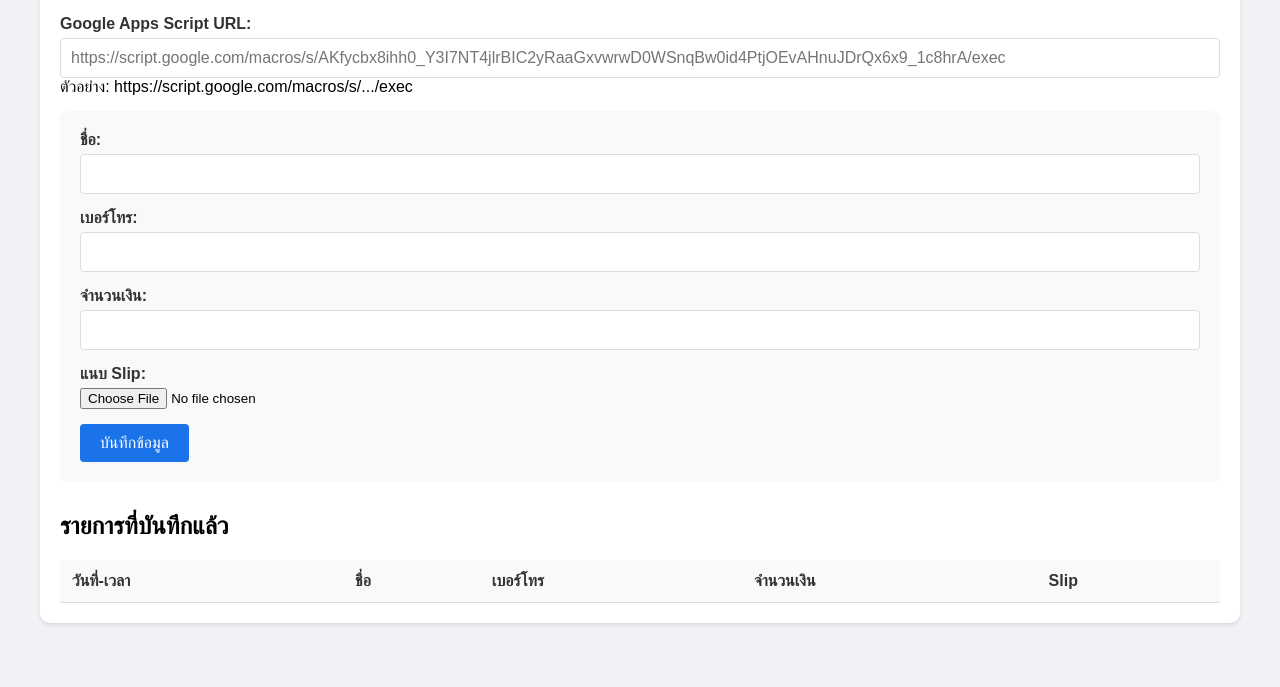
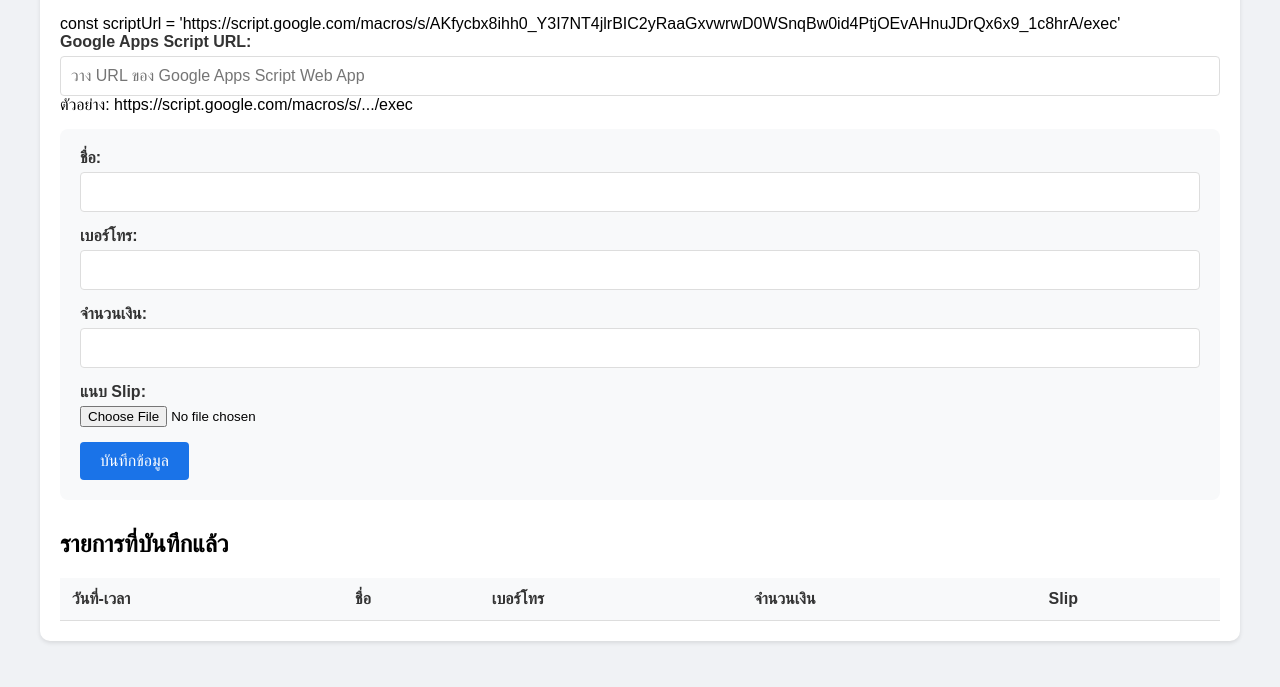
Before and after one commit to krunid/WatsriSlip, a plain HTML site: page index.html in a window 1280 px wide. Shown: the part 113-800 px from the top of the page. Drawn offline with Linux system fonts and the light colour scheme.

Commit message:
Update index.html

```diff
--- a/index.html
+++ b/index.html
@@ -131,11 +131,11 @@
 <body>
     <div class="container">
         <h1>ระบบบันทึก Slip ธนาคาร</h1>
-
+        const scriptUrl = 'https://script.google.com/macros/s/AKfycbx8ihh0_Y3I7NT4jlrBIC2yRaaGxvwrwD0WSnqBw0id4PtjOEvAHnuJDrQx6x9_1c8hrA/exec'
         <div id="googleConfig">
             <div class="form-group">
                 <label for="scriptUrl">Google Apps Script URL:</label>
-                <input type="url" id="scriptUrl" placeholder="https://script.google.com/macros/s/AKfycbx8ihh0_Y3I7NT4jlrBIC2yRaaGxvwrwD0WSnqBw0id4PtjOEvAHnuJDrQx6x9_1c8hrA/exec" required>
+                <input type="url" id="scriptUrl" placeholder="วาง URL ของ Google Apps Script Web App" required>
                 <div class="info-text">ตัวอย่าง: https://script.google.com/macros/s/.../exec</div>
             </div>
         </div>
```
